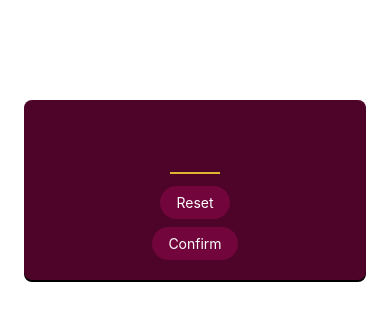
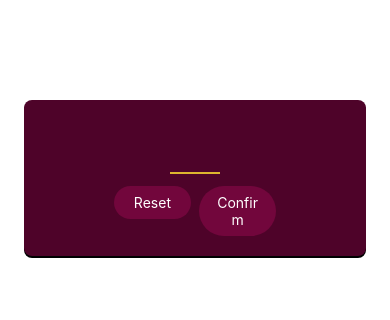
Before and after one commit to dannguyenmessi1705/React-Native, a React Native app in the folder 02.MiniGame/: screen / in a window 390 px wide. Shown: the top 320 px of the page. Built offline with nearby package versions, Linux system fonts and the light colour scheme.

Commit message:
update styles button in StartGameScreen

```diff
--- a/02.MiniGame/screen/StartGameScreen.js
+++ b/02.MiniGame/screen/StartGameScreen.js
@@ -4,9 +4,19 @@
 function StartGameScreen() {
   return (
     <View style={styles.inputContainre}>
-      <TextInput style={styles.numberInput} maxLength={2} keyboardType="numeric"/>
-      <PrimaryButton>Reset</PrimaryButton>
-      <PrimaryButton>Confirm</PrimaryButton>
+      <TextInput
+        style={styles.numberInput}
+        maxLength={2}
+        keyboardType="numeric"
+      />
+      <View style={styles.buttonContainer}>
+        <View style={styles.button}>
+          <PrimaryButton>Reset</PrimaryButton>
+        </View>
+        <View style={styles.button}>
+          <PrimaryButton>Confirm</PrimaryButton>
+        </View>
+      </View>
     </View>
   );
 }
@@ -37,6 +47,12 @@
     borderBottomColor: "#ddb52f",
     marginVertical: 8,
   },
+  buttonContainer: {
+    flexDirection: "row",
+  },
+  button: {
+    flex: 1,
+  },
 });
 
 export default StartGameScreen;
```
